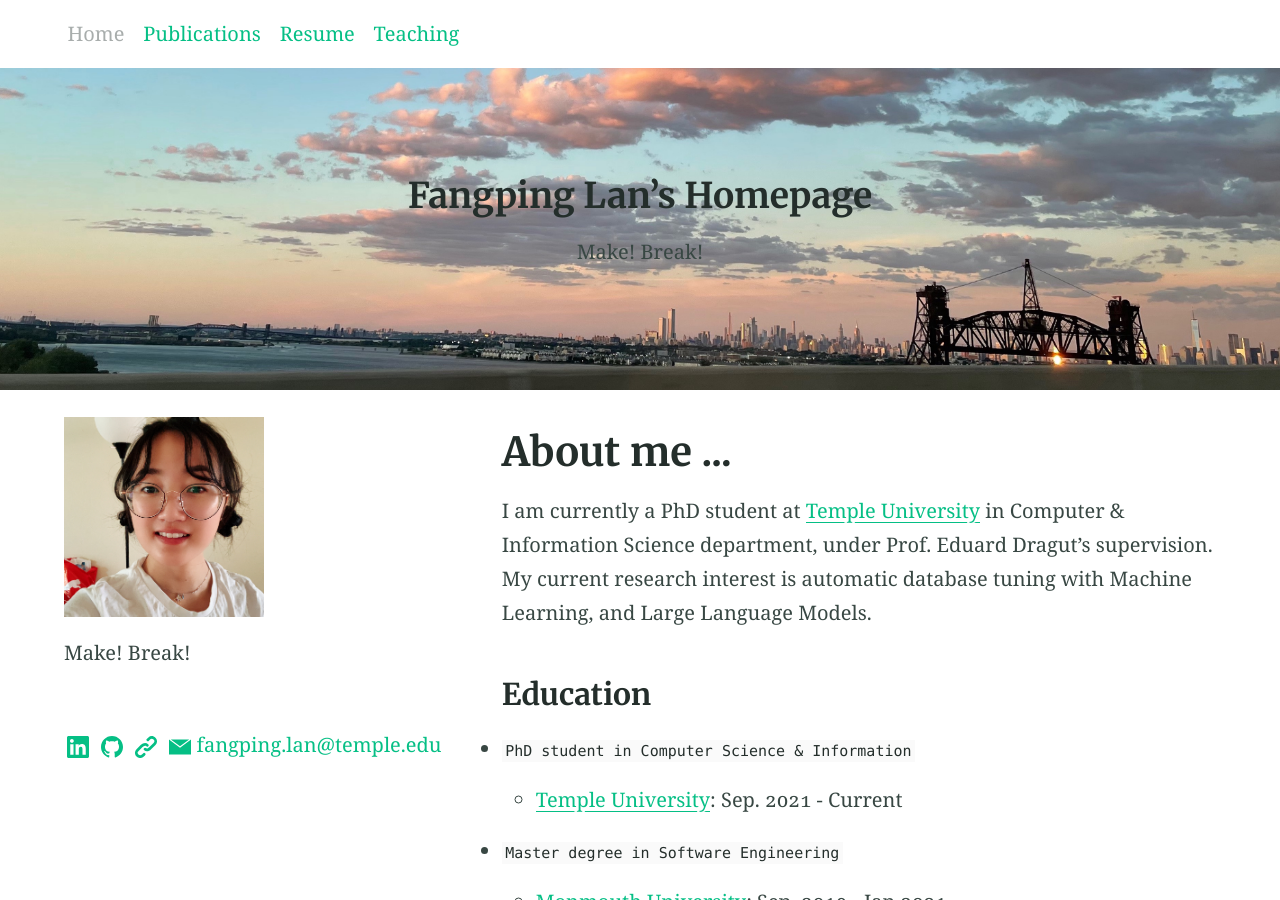
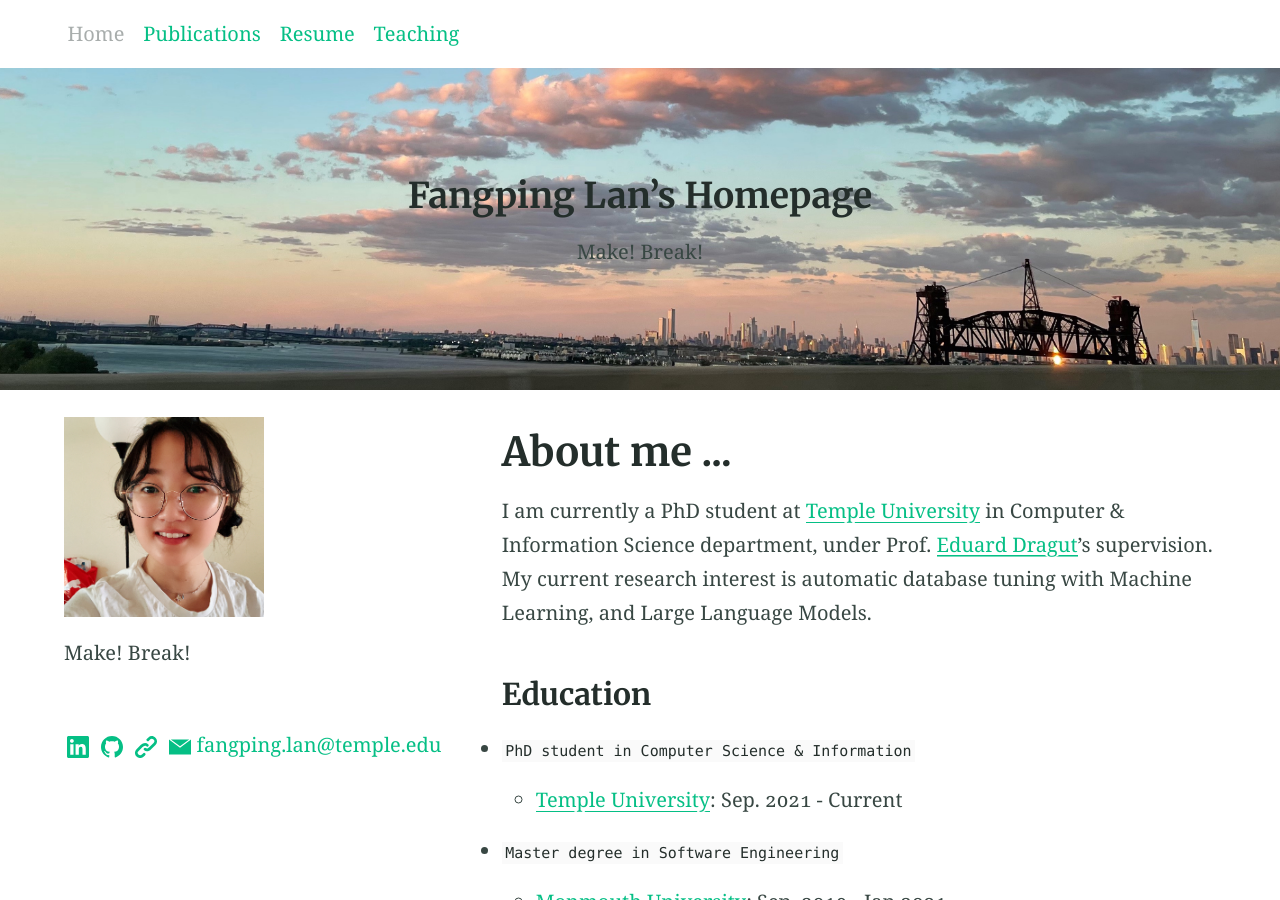
Before and after one commit to lanfangping/lanfangping.github.io, a Jekyll site: the page built from index.md, in a window 1280 px wide and 900 px high. Built offline with Jekyll 4.4.1, drawn with Linux system fonts in a browser that asks for light colours; part of the change alters nothing that is shown.

```diff
--- a/index.md
+++ b/index.md
@@ -8,7 +8,7 @@ excerpt: "I am currently a PhD student at Temple University in Computer & Inform
 aside: True
 ---
 
-I am currently a PhD student at [Temple University](https://www.temple.edu/) in Computer & Information Science department, under Prof. Eduard Dragut's supervision. My current research interest is automatic database tuning with Machine Learning, and Large Language Models.
+I am currently a PhD student at [Temple University](https://www.temple.edu/) in Computer & Information Science department, under Prof. [Eduard Dragut](https://cis.temple.edu/~edragut/)'s supervision. My current research interest is automatic database tuning with Machine Learning, and Large Language Models.
 
 <!-- {% include button.html text="Fork it" icon="github" link="https://github.com/daviddarnes/alembic" color="#0366d6" %} {% include button.html text="Buy me a coffee ☕️" link="https://buymeacoffee.com/daviddarnes#support" color="#f68140" %} {% include button.html text="Tweet it" icon="twitter" link="https://twitter.com/intent/tweet/?url=https://alembic.darn.es&text=Alembic%20-%20A%20Jekyll%20boilerplate%20theme&via=DavidDarnes" color="#0d94e7" %} {% include button.html text="Install Alembic ⚗️" link="https://github.com/daviddarnes/alembic#installation" %} -->
 
```
